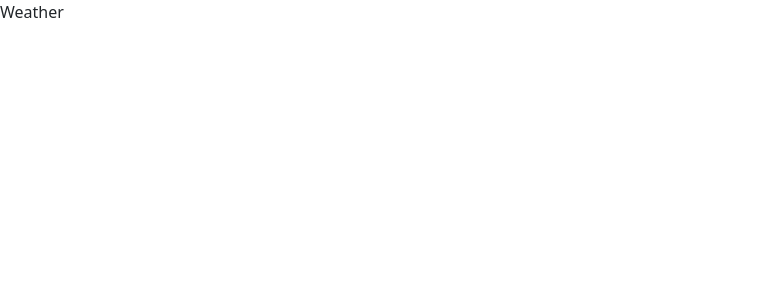
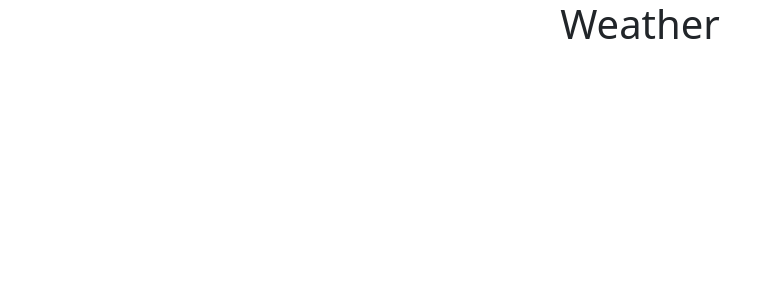
Before and after one commit to brnnkva/weather-app-react, a React (Create React App) app: page / in a window 1280 px wide. Shown: the top 300 px of the page, without its empty margins (0-782 px from the left). Built offline with nearby package versions, Linux system fonts and the light colour scheme.

Commit message:
added Weather component

```diff
--- a/src/App.js
+++ b/src/App.js
@@ -1,12 +1,11 @@
 import 'bootstrap/dist/css/bootstrap.min.css';
 import './App.css';
+import Weather from "./Weather";
 
 export default function App() {
   return (
     <div className="App">
-      <div>Weather</div>
-
-
+      <Weather />
     </div>
   );
 }
--- /dev/null
+++ b/src/Weather.css
@@ -0,0 +1,3 @@
+.Weather {
+  text-align: center;
+}
--- /dev/null
+++ b/src/Weather.js
@@ -0,0 +1,10 @@
+import React from "react";
+import "./Weather.css";
+
+export default function Weather(){
+    return (
+        <div className="Weather">
+            <h1>Weather</h1>
+        </div>
+    )
+}
```
Also changed, not shown: src/logo.svg (deleted).
